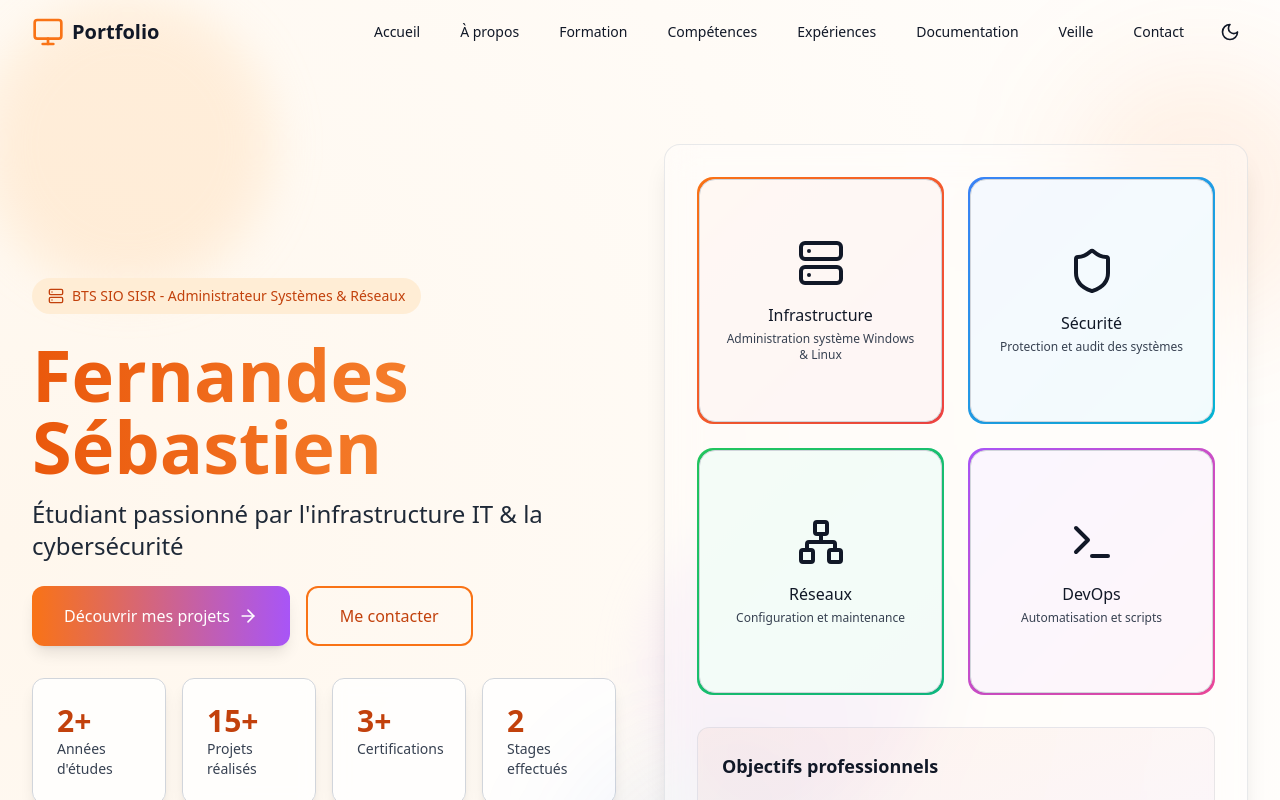
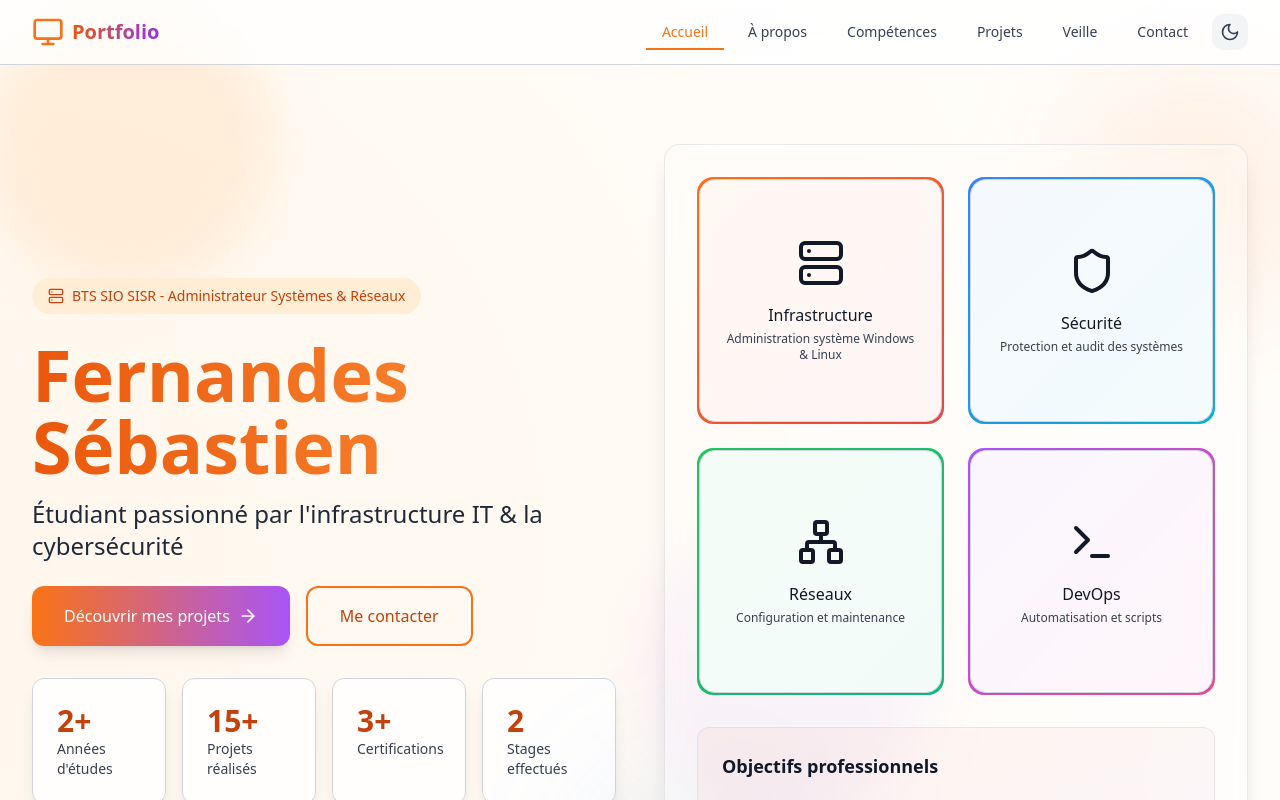
Before and after one commit to CapitaineRick/Portfolio, a React (Vite) app: page / in a window 1280 px wide. Shown: the top 800 px of the page. Built offline with nearby package versions, Linux system fonts and the light colour scheme.

Commit message:
Update Navbar component with modern design

```diff
--- a/src/components/Navbar.tsx
+++ b/src/components/Navbar.tsx
@@ -1,28 +1,35 @@
 import React, { useState, useEffect } from 'react';
-import { Menu, X, Monitor, Moon, Sun } from 'lucide-react';
+import { Monitor, Moon, Sun, Menu, X } from 'lucide-react';
 import { useTheme } from '../contexts/ThemeContext';
 
 const Navbar: React.FC = () => {
   const [isOpen, setIsOpen] = useState(false);
-  const [scrolled, setScrolled] = useState(false);
+  const [activeSection, setActiveSection] = useState('home');
   const { theme, toggleTheme } = useTheme();
-
-  const toggleMenu = () => setIsOpen(!isOpen);
 
   const navLinks = [
     { name: 'Accueil', href: '#home' },
     { name: 'À propos', href: '#about' },
-    { name: 'Formation', href: '#education' },
     { name: 'Compétences', href: '#skills' },
-    { name: 'Expériences', href: '#projects' },
-    { name: 'Documentation', href: '#documentation' },
+    { name: 'Projets', href: '#projects' },
     { name: 'Veille', href: '#techwatch' },
     { name: 'Contact', href: '#contact' },
   ];
 
   useEffect(() => {
     const handleScroll = () => {
-      setScrolled(window.scrollY > 10);
+      const sections = navLinks.map(link => link.href.substring(1));
+      const current = sections.find(section => {
+        const element = document.getElementById(section);
+        if (element) {
+          const rect = element.getBoundingClientRect();
+          return rect.top <= 100 && rect.bottom >= 100;
+        }
+        return false;
+      });
+      if (current) {
+        setActiveSection(current);
+      }
     };
 
     window.addEventListener('scroll', handleScroll);
@@ -38,20 +45,24 @@ const Navbar: React.FC = () => {
   };
 
   return (
-    <nav className={`fixed w-full z-50 transition-all duration-300 ${
-      scrolled
-        ? `${theme === 'dark' ? 'bg-gray-900/95 shadow-gray-800/20' : 'bg-white/95 shadow-gray-200/20'} shadow-lg backdrop-blur-sm`
-        : 'bg-transparent'
+    <nav className={`fixed w-full z-50 transition-all duration-300 backdrop-blur-md ${
+      theme === 'dark'
+        ? 'bg-gray-900/80 border-b border-gray-800'
+        : 'bg-white/80 border-b border-gray-200'
     }`}>
       <div className="max-w-7xl mx-auto px-4 sm:px-6 lg:px-8">
         <div className="flex justify-between h-16 items-center">
+          {/* Logo */}
           <div className="flex-shrink-0 flex items-center">
             <Monitor className="h-8 w-8 text-orange-500" />
-            <span className="ml-2 text-xl font-bold">Portfolio</span>
+            <span className="ml-2 text-xl font-bold bg-clip-text text-transparent bg-gradient-to-r from-orange-600 to-purple-600">
+              Portfolio
+            </span>
           </div>
 
-          <div className="hidden md:block">
-            <div className="ml-10 flex items-center space-x-4">
+          {/* Desktop Navigation */}
+          <div className="hidden md:flex items-center space-x-1">
+            <div className="flex items-center">
               {navLinks.map(link => (
                 <a
                   key={link.name}
@@ -60,48 +71,60 @@ const Navbar: React.FC = () => {
                     e.preventDefault();
                     handleNavClick(link.href);
                   }}
-                  className="px-3 py-2 rounded-md text-sm font-medium hover:text-orange-500 transition-colors"
+                  className={`px-4 py-2 mx-1 rounded-xl text-sm font-medium transition-all duration-300 relative group
+                    ${activeSection === link.href.substring(1)
+                      ? 'text-orange-500'
+                      : 'text-gray-700 dark:text-gray-300 hover:text-orange-500'
+                    }`}
                 >
                   {link.name}
+                  <span className={`absolute bottom-0 left-0 w-full h-0.5 bg-orange-500 transform origin-left transition-transform duration-300 ${
+                    activeSection === link.href.substring(1) ? 'scale-x-100' : 'scale-x-0 group-hover:scale-x-100'
+                  }`} />
                 </a>
               ))}
+            </div>
+
+            <div className="ml-6 flex items-center space-x-2">
               <button
                 onClick={toggleTheme}
-                className="p-2 rounded-full hover:bg-gray-200 dark:hover:bg-gray-700 transition-colors"
+                className="p-2 rounded-xl bg-gray-100 dark:bg-gray-800 hover:bg-gray-200 dark:hover:bg-gray-700 transition-colors"
                 aria-label="Toggle theme"
               >
-                {theme === 'dark' ? <Sun size={20} /> : <Moon size={20} />}
+                {theme === 'dark' ? <Sun size={20} className="text-orange-500" /> : <Moon size={20} className="text-gray-700" />}
               </button>
             </div>
           </div>
 
-          <div className="flex md:hidden">
+          {/* Mobile Menu Button */}
+          <div className="flex md:hidden items-center space-x-2">
             <button
               onClick={toggleTheme}
-              className="p-2 mr-2 rounded-full hover:bg-gray-200 dark:hover:bg-gray-700 transition-colors"
+              className="p-2 rounded-xl bg-gray-100 dark:bg-gray-800 hover:bg-gray-200 dark:hover:bg-gray-700 transition-colors"
               aria-label="Toggle theme"
             >
-              {theme === 'dark' ? <Sun size={20} /> : <Moon size={20} />}
+              {theme === 'dark' ? <Sun size={20} className="text-orange-500" /> : <Moon size={20} className="text-gray-700" />}
             </button>
+
             <button
-              onClick={toggleMenu}
-              className="inline-flex items-center justify-center p-2 rounded-md hover:bg-gray-200 dark:hover:bg-gray-700 transition-colors focus:outline-none"
+              onClick={() => setIsOpen(!isOpen)}
+              className="p-2 rounded-xl bg-gray-100 dark:bg-gray-800 hover:bg-gray-200 dark:hover:bg-gray-700 transition-colors"
               aria-expanded="false"
             >
               <span className="sr-only">Open main menu</span>
               {isOpen ? (
-                <X className="block h-6 w-6" aria-hidden="true" />
+                <X className="block h-6 w-6 text-gray-700 dark:text-gray-300" aria-hidden="true" />
               ) : (
-                <Menu className="block h-6 w-6" aria-hidden="true" />
+                <Menu className="block h-6 w-6 text-gray-700 dark:text-gray-300" aria-hidden="true" />
               )}
             </button>
           </div>
         </div>
       </div>
 
-      {/* Mobile menu */}
-      <div className={`md:hidden transition-all duration-300 ${isOpen ? 'block' : 'hidden'}`}>
-        <div className={`px-2 pt-2 pb-3 space-y-1 sm:px-3 ${theme === 'dark' ? 'bg-gray-900' : 'bg-white'}`}>
+      {/* Mobile Menu */}
+      <div className={`md:hidden transition-all duration-300 ${isOpen ? 'max-h-96' : 'max-h-0'} overflow-hidden`}>
+        <div className="px-4 pt-2 pb-3 space-y-1">
           {navLinks.map(link => (
             <a
               key={link.name}
@@ -110,7 +133,11 @@ const Navbar: React.FC = () => {
                 e.preventDefault();
                 handleNavClick(link.href);
               }}
-              className="block px-3 py-2 rounded-md text-base font-medium hover:text-orange-500 transition-colors"
+              className={`block px-4 py-2 rounded-xl text-base font-medium transition-all duration-300
+                ${activeSection === link.href.substring(1)
+                  ? 'bg-gradient-to-r from-orange-500 to-purple-500 text-white'
+                  : 'text-gray-700 dark:text-gray-300 hover:bg-gray-100 dark:hover:bg-gray-800'
+                }`}
             >
               {link.name}
             </a>
```
